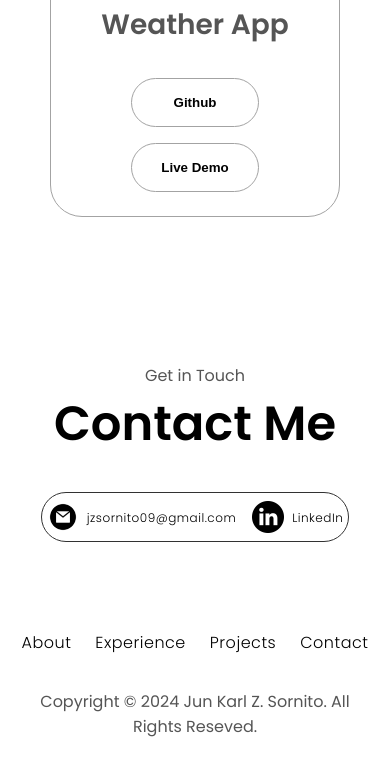
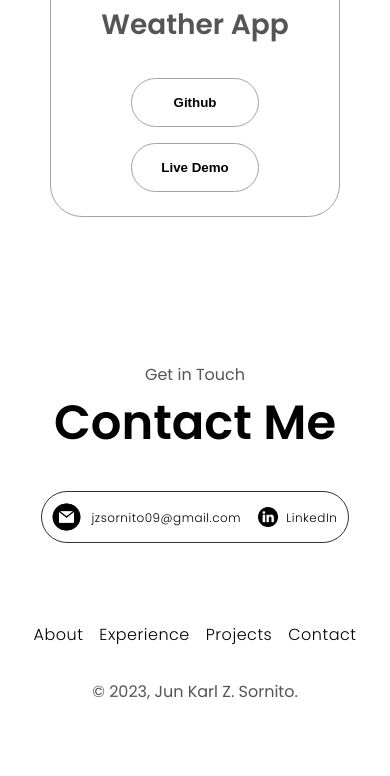
Before and after one commit to Jusodocode/html-css-js-portfolio, a plain HTML site: page index.html in a window 390 px wide. Shown: the part 3971-4747 px from the top of the page. Drawn offline with Linux system fonts and the light colour scheme; files whose address does not match are found by name.

Commit message:
ContactMobView

```diff
--- a/index.html
+++ b/index.html
@@ -326,7 +326,7 @@
                 </ul>
             </div>
         </nav>
-        <p>Copyright &#169; 2024 Jun Karl Z. Sornito. All Rights Reseved.</p>
+        <p>&#169; 2023, Jun Karl Z. Sornito.</p>
     </footer>
     <script src="script.js"></script>
 </body>
--- a/mediaqueries.css
+++ b/mediaqueries.css
@@ -186,9 +186,19 @@
     }
 
     .nav-links {
-        gap: 1.5rem;
+        gap: 1rem;
         list-style: none;
-        font-size: 1.5rem;
+        font-size: 1rem;
+    }
+
+    img.icon.contact-icon {
+        width: 20%;
+        height: auto;
+        margin-left: 1rem;
+    }
+
+    footer p {
+
     }
 
 
```
